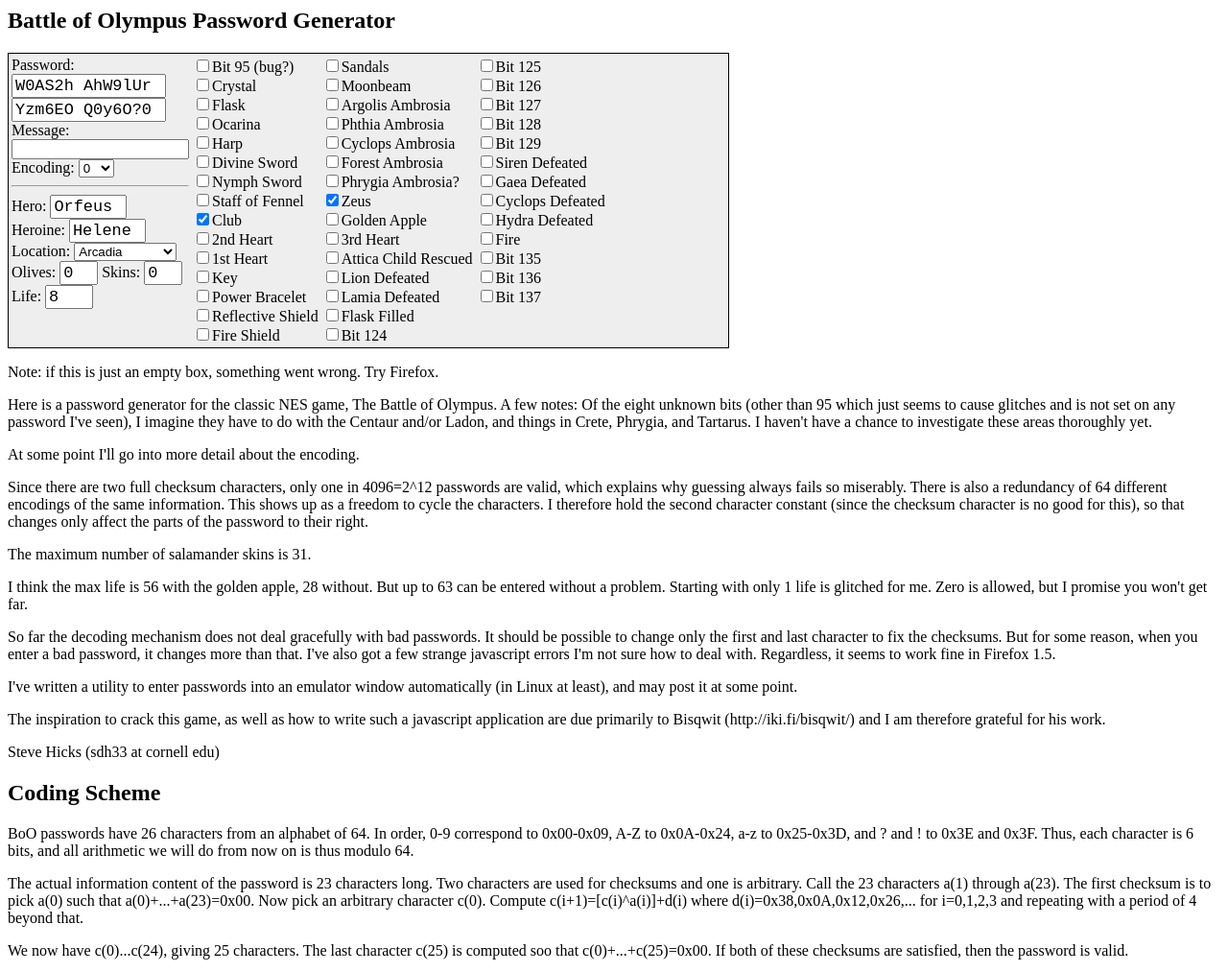
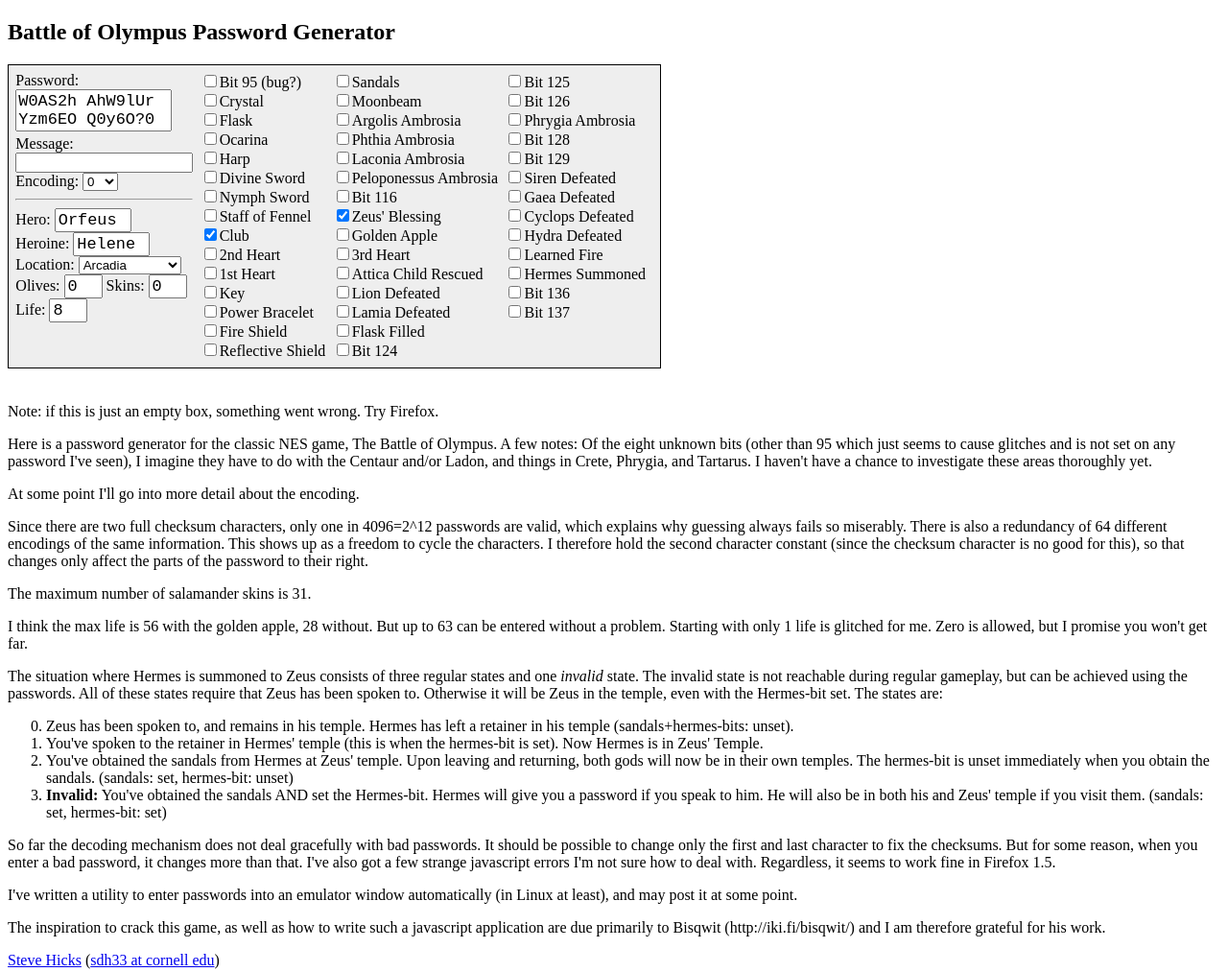
Before and after one commit to shicks/bolympus, a plain HTML site: page index.html in a window 1280 px wide. Shown: the top 1013 px of the page at 96% size. Drawn offline with Linux system fonts and the light colour scheme.

Commit message:
Made some improvements (#1)
* Converted input text to textarea
* Converted the two individual input text forms to a single textarea. As it was, it was impossible to actually enter a code as a whole without failing the checksum.
* Formatted the html
* Added a copyright notice to the html. License in the javascript specified GPL, but not which one. Given the date, I made an assumption that it was GPL3.

* Beaucoup Changes
* Changed the <table> structure to <div> structure.
* Improved stylability.
* Updated some of the documentation. A few bit-descriptors needed corrections as to what they were.
* Added comments to help clarify the code.
* Renamed a few variables here and there.
* Determined what a few of the unknown bits were and explained them.

* Minor Fixes
* Changed the length limit on the amount of life from 3 to 2 decimal characters. This is a six-bit value, so 0-63 are technically valid.
* Fixed location dropbox values. Tartarus 2, Tartarus 3, and Hades at first glance seem fine, but they're glitched. The only valid place in Tartarus was the one listed as Tartarus 1. I removed 2, 3, and Hades to reflect this. If someone really wants to make it so that you can put bad values in, they can re-add up to 7 table entries themselves. However, while entries 0x0a-0x0c seem sort of valid, 0x0d-0x0f are absolutely clearly invalid location table entries.

* Cosmetic Change to code
Added comment about Graeae/Crystal bit.

* Correcting html header to be correct for html5

```diff
--- a/bolympus.js
+++ b/bolympus.js
@@ -6,6 +6,9 @@
     http://www.gnu.org/copyleft/gpl.html
   This notice must remain intact in all copies,
   modified or otherwise.
+
+   Further work and information (C) 2021 JD Fenech
+   under the same license.
 
   The coding algorithm used is explained at
     <write me later>
@@ -31,6 +34,8 @@
   this.chs = function(id,v) { this.gel(id).checked = v>0 }
   this.tx  = function(id)   { return this.gel(id).value }
   this.txs = function(id,v) { this.gel(id).value = v }
+  this.ta  = function(id)	{ return this.gel(id).value.replace(/[^a-zA-Z0-9\?!]/g, '') }
+  this.tas = function(id,v) { this.gel(id).innerHTML = v; this.gel(id).value = v; }
   this.nm  = function(id)   { return parseInt(this.gel(id).value) }
 
   this.dce = function(obj) { return document.createElement(obj) }
@@ -39,9 +44,11 @@
   this.ac  = function(p,c) { p.appendChild(c) }
   this.sa  = function(o,a,v) { o.setAttribute(a,v) }
 
+  this.sanitize_pw = function(v) { return v.replace("/[^"+this.alphabet_regex+"]/g", '') }
+
   this.input_bits = /* start at 95 */
   [ 'Bit 95 (bug?)',
-    'Crystal',
+    'Crystal',			/* Graeae Defeated */
     'Flask',
     'Ocarina',
     'Harp',
@@ -53,18 +60,18 @@
     '1st Heart',
     'Key',
     'Power Bracelet',
+    'Fire Shield',
     'Reflective Shield',
-    'Fire Shield',
     'Sandals',
     'Moonbeam',
-    'Argolis Ambrosia',
-    'Phthia Ambrosia',
-    'Cyclops Ambrosia',
-    'Forest Ambrosia',
-    'Phrygia Ambrosia?',
-    'Zeus',
-    'Golden Apple',
-    '3rd Heart',
+    'Argolis Ambrosia',	/* In Salamander Pit */
+    'Phthia Ambrosia',	/* Near Hephaestus temple */
+    'Laconia Ambrosia',	/* Laconia Cyclops Defeated */
+    'Peloponessus Ambrosia',	/* In Cyclops Lair */
+    'Bit 116',
+    'Zeus\' Blessing',
+    'Golden Apple',	/* Ladon Defeated */
+    '3rd Heart',	/* Minotaur Defeated */
     'Attica Child Rescued',
     'Lion Defeated',
     'Lamia Defeated',
@@ -72,15 +79,15 @@
     'Bit 124',
     'Bit 125',
     'Bit 126',
-    'Bit 127',
+    'Phrygia Ambrosia',
     'Bit 128',
     'Bit 129',
     'Siren Defeated',
     'Gaea Defeated',
     'Cyclops Defeated',
     'Hydra Defeated',
-    'Fire',
-    'Bit 135',
+    'Learned Fire',
+    'Hermes Summoned',
     'Bit 136',
     'Bit 137',
     'Bit 138'];
@@ -95,13 +102,12 @@
     'Phthia',
     'Crete',
     'Phrygia',
-    'Tartarus 1',
-    'Tartarus 2',
-    'Tartarus 3',
-    'Hades' ];
+    'Tartarus'
+     ];
 
-  this.adds = [0x38,0x0a,0x12,0x26];
+  this.key = [0x38,0x0a,0x12,0x26];
   this.letters = '0123456789ABCDEFGHIJKLMNOPQRSTUVWXYZabcdefghijklmnopqrstuvwxyz?!';
+  this.alphabet_regex = 'a-zA-Z0-9\?!';
 
   this.chars = [0,0,0,0,0,0, 0,0,0,0,0,0,0,    /* current value */
 		0,0,0,0,0,0, 0,0,0,0,0,0,0];
@@ -122,11 +128,28 @@
   this.monotext = function(id,size,onchange,value) {
     input = this.text(id,size,value);
     this.sa(input,'style','font-family:monospace;font-size:130%');
-    /* input.onchange = onchange; */
     this.sa(input,'onchange','javascript:'+name+'.'+onchange+'()');
     this.sa(input,'maxlength',size);
     return input;
   }
+
+  this.multitext = function(id,rows,cols,value) {
+    input = this.dcei('textarea',id);
+    this.sa(input,'rows',rows);
+    this.sa(input,'cols',cols);
+    this.sa(input,'spellcheck','false');
+    input.innerHTML = value;
+    return input;
+  }
+  this.multilinetext = function(id,rows,cols,onchange,value) {
+    input = this.multitext(id,rows,cols,value);
+    this.sa(input,'style','font-family:monospace;font-size:130%; resize: none;');
+    this.sa(input,'onkeyup',"this.value = this.value.replace(/[^"+this.alphabet_regex+"\s]/g, ' ')");	//This makes sure the value is in our set.
+    this.sa(input,'onchange','javascript:'+name+'.'+onchange+'()');
+    this.sa(input,'maxlength',rows*cols+1);	// The extra 1 accounts for a space between the second and third groups.
+    return input;
+  }
+
   this.messagetext = function(id,size) {
     input = this.text(id,size,'');
     this.sa(input,'readonly','1');
@@ -141,7 +164,6 @@
       this.ac(input,opt);
     }
     this.sa(input,'onchange','javascript:'+name+'.'+onchange+'()');
-    /* input.onchange = onchange; */
     return input;
   }
   this.bitbox = function(num,text,onchange) {
@@ -150,7 +172,6 @@
     this.sa(input,'value',0);
     this.sa(input,'type','checkbox');
     this.sa(input,'onchange','javascript:'+name+'.'+onchange+'()');
-    /* input.onchange = onchange; */
     /* maybe use a label with name/for pair... */
     this.ac(sp,input);
     this.ac(sp,this.dct(text));
@@ -158,32 +179,54 @@
   }
 
   this.write_form = function() {
-    tab = this.dce('table');
-    tr = this.dce('tr');
-    td = this.dce('td');
+    tab = this.dce('div'); // Overall table
+    tr = this.dce('div'); // A row
+    td = this.dce('div'); // A cell
     br = this.dce('br');
-    this.sa(td,'valign','top');
-    this.sa(td,'nowrap','nowrap');
+
+	// Set the table information
+	this.sa(tab,'style','width:max-content;');
+	this.sa(tab,'id','T1');
+
+	style = this.dce('style');	// Add style.
+	this.sa(style,'type','text/css');
+	this.ac(style,this.dct('.bolym_col { float:left; margin-right:1ex; }'));
+	this.ac(tab,style);
+
+	// Set the current row information.
+	this.sa(tr,'style','width:max-content;clear:both;');
+	/* We really only need one row, but I'm keeping it this way
+	   so we could add another if we wanted. */
+
+    // Set the cell information
+    this.sa(td,'class','bolym_col');
+
+    // Password Text
     this.ac(td,this.dct('Password:'));
     this.ac(td,br);
-    this.ac(td,this.monotext('l1','14','decode()',
-			     '000000 0000000'));
-    this.ac(td,br.cloneNode(false));
-    this.ac(td,this.monotext('l2','14','decode()',
-			     '000000 0000000'));
-    this.ac(td,br.cloneNode(false));
+
+	// New Password Display
+	this.ac(td,this.multilinetext('l1','2','14','decode()',
+			     '012345 6789ABC DEFGHI JKLMNOP'));
+	this.ac(td,br.cloneNode(false));
+
+	// Message Display
     this.ac(td,this.dct('Message:'));
     this.ac(td,br.cloneNode(false));
     this.ac(td,this.messagetext('msg',20));
     this.ac(td,br.cloneNode(false));
 
+	// Encoding Selection
     nums=[];
     for (var i=0;i<64;++i) { nums.push(i.toString()); }
     this.ac(td,this.dct('Encoding: '));
     this.ac(td,this.select('enc',nums,'encode()'));
     this.ac(td,br.cloneNode(false));
+
+	// Visual Separator
     this.ac(td,this.dce('hr'));
 
+	// Player-set Names
     this.ac(td,this.dct('Hero: '));
     this.ac(td,this.monotext('name1','6','encode()','Orfeus'));
     this.ac(td,br.cloneNode(false));
@@ -191,24 +234,29 @@
     this.ac(td,this.monotext('name2','6','encode()','Helene'));
     this.ac(td,br.cloneNode(false));
 
+	// Start Location
     this.ac(td,this.dct('Location: '));
     this.ac(td,this.select('loc',this.input_locations,'encode()'));
     this.ac(td,br.cloneNode(false));
 
+	// Set Currency/Olives
     this.ac(td,this.dct('Olives: '));
     this.ac(td,this.monotext('olives','2','encode()','0'));
+
+	// Set Salamander Skins
     this.ac(td,this.dct(' Skins: '));
     this.ac(td,this.monotext('skins','2','encode()','0'));
     this.ac(td,br.cloneNode(false));
+
+	// Set Max Life
     this.ac(td,this.dct('Life: '));
-    this.ac(td,this.monotext('life','3','encode()','8'));
+    this.ac(td,this.monotext('life','2','encode()','8'));
     this.ac(td,br.cloneNode(false));
     this.ac(tr,td);
 
     /* New column */
-    td = this.dce('td');
-    this.sa(td,'valign','top');
-    this.sa(td,'nowrap','nowrap');
+    td = this.dce('div'); // A cell
+    this.sa(td,'class','bolym_col');
 
     colsize = 0;
     max_colsize = 14;
@@ -216,9 +264,8 @@
 	this.ac(td,this.bitbox(i,this.input_bits[i-95],'encode()'));
 	if (++colsize>max_colsize) {
 	    this.ac(tr,td);
-	    td = this.dce('td');
-	    this.sa(td,'valign','top');
-	    this.sa(td,'nowrap','nowrap');
+	    td = this.dce('div'); // A cell
+	    this.sa(td,'class','bolym_col');
 	    colsize = 0;
 	} else {
 	    this.ac(td,br.cloneNode(false));
@@ -368,12 +415,12 @@
     for (var i=0;i<24;++i) {
       xor = this.gr(6*i-6,6);
       msg += (xor.toString(16) + ' ');
-      add = this.adds[i%4];
+      add = this.key[i%4];
       cur = ((cur^xor)+add)&63;
       this.chars[i+1] = cur;
       sum -= cur;
     }
-    //    alert(msg);
+
     sum &= 63;
     this.chars[25] = sum;
   }
@@ -382,11 +429,11 @@
     var sum = 0;
     var msg = '';
     for (var i=0;i<24;++i) {
-      this.sr(6*i-6,6,this.chars[i]^((this.chars[i+1]-this.adds[i%4])&63));
+      this.sr(6*i-6,6,this.chars[i]^((this.chars[i+1]-this.key[i%4])&63));
       sum += this.chars[i];
       msg += this.gr(6*i-6,6).toString(16)+' ';
     }
-    //    alert(msg);
+
     sum += this.chars[24]+this.chars[25];
 
     return sum;
@@ -397,21 +444,19 @@
     for (var n=0;n<26;++n) {
       s += this.letters.charAt(this.chars[n]);
     }
-    this.txs('l1', s.substr(0, 6)+ ' ' + s.substr( 6,7))
-    this.txs('l2', s.substr(13,6)+ ' ' + s.substr(19,7))
+
+    this.tas('l1', s.substr(0, 6)+ ' ' + s.substr( 6,7)+ ' ' + s.substr(13,6)+ ' ' + s.substr(19,7))
   }
 
   this.decode = function() {
     var error = 0;
     var message = '';
-    var l1 = this.tx('l1');
-    var l2 = this.tx('l2');
-    for(var n=0; n<7; ++n) {
-      if (n!=7) this.chars[n] = this.letters.indexOf(l1.charAt(n));
-      this.chars[n+6] = this.letters.indexOf(l1.charAt(n+7));
-      if (n!=7) this.chars[n+13] = this.letters.indexOf(l2.charAt(n));
-      this.chars[n+19] = this.letters.indexOf(l2.charAt(n+7));
+    var l1 = this.ta('l1');
+
+    for(var n=0; n<26; ++n) {
+      this.chars[n] = this.letters.indexOf(l1.charAt(n));
     }
+
     if (this.unroll_info()!=0) {
       error |= 2;
       message = 'Bad checksum(s). ';
@@ -462,9 +507,8 @@
       this.txs('msg','Failed checksum');
 //       recovering=1;
 //       this.encode();
-      this.calculate_password();
-      this.updatepassword();
+//      this.calculate_password();
+//      this.updatepassword();
     }
-    //    alert(error);
   }
 }
--- a/index.html
+++ b/index.html
@@ -1,23 +1,51 @@
-<html><head><title>Battle of Olympus</title></head><body>
+<!DOCTYPE html>
+<html lang="en-US">
+   <!--	Copyright (C) Stephen Hicks 2006
+		Permission to copy or modify is granted under the
+		GNU General Public License available at
+			http://www.gnu.org/copyleft/gpl.html
+		This notice must remain intact in all copies,
+		modified or otherwise.
+
+        Further work and information (C) 2021 JD Fenech
+        under the same license.
+
+		The coding algorithm used is explained at
+			<write me later>
+
+		Based heavily on the following work:
+			Metroid password generator / decoder
+			Copyright (C) 1992,2004 Joel Yliluoma (http://iki.fi/bisqwit/)
+			Written for http://bisqwit.iki.fi/nesvideos/PasswordGenerators.html
+			Permission to copy and modify is granted under the following terms:
+				The copyright notice is kept unmodified
+				No attempts are made to prevent anyone downloading the source code
+
+		Reverse engineering by unknown - algorithm copied from SnowBro's doc
+	-->
+   <head>
+      <meta charset="utf-8">
+      <title>Battle of Olympus</title>
+   </head>
+   <body>
       <h2>Battle of Olympus Password Generator</h2>
-<div style='border:1pt solid black;background-color:#eee;width:750px;' id='bolym'></div>
+      <div style="display: inline-block; border:1pt solid black;background-color:#eee;padding:1ex;" id='bolym'>
       <script type='text/javascript' src='bolympus.js'></script>
       <script type='text/javascript'><!--
          bolym=new bolyminput('bolym');bolym.write_form();
-  setTimeout('bolym.defaults()',30); //--></script>
-
+         setTimeout('bolym.defaults()',30); //-->
+      </script>
+      </div>
+      <div id='main_text' style='clear:both; padding-top:1em;'>
       <p>Note: if this is just an empty box, something went wrong.  Try
          Firefox.
-
       <p>Here is a password generator for the classic NES game,
          The Battle of Olympus.  A few notes:
          Of the eight unknown bits (other than 95 which just seems to cause glitches
          and is not set on any password I've seen), I imagine they have to do
          with the Centaur and/or Ladon, and things in Crete, Phrygia, and Tartarus.
          I haven't have a chance to investigate these areas thoroughly yet.
-
       <p>At some point I'll go into more detail about the encoding.
-
       <p>Since there are two full checksum characters, only one in 4096=2^12
          passwords are valid, which explains why guessing always fails so
          miserably.  There is also a redundancy of 64 different encodings of
@@ -25,12 +53,22 @@
          I therefore hold the second character constant (since the checksum character
          is no good for this), so that changes only affect the parts of the password
          to their right.
-
       <p>The maximum number of salamander skins is 31.
-
       <p>I think the max life is 56 with the golden apple, 28 without.  But
          up to 63 can be entered without a problem.  Starting with only 1 life
          is glitched for me.  Zero is allowed, but I promise you won't get far.
+      <p>The situation where Hermes is summoned to Zeus consists of three regular
+         states and one <em>invalid</em> state. The invalid state is not reachable
+         during regular gameplay, but can be achieved using the passwords. All of
+         these states require that Zeus has been spoken to. Otherwise it will be
+         Zeus in the temple, even with the Hermes-bit set.
+         The states are:
+         <ol start='0'>
+            <li>Zeus has been spoken to, and remains in his temple. Hermes has left a retainer in his temple (sandals+hermes-bits: unset).
+            <li>You've spoken to the retainer in Hermes' temple (this is when the hermes-bit is set). Now Hermes is in Zeus' Temple.
+            <li>You've obtained the sandals from Hermes at Zeus' temple. Upon leaving and returning, both gods will now be in their own temples. The hermes-bit is unset immediately when you obtain the sandals. (sandals: set, hermes-bit: unset)
+            <li><strong>Invalid:</strong> You've obtained the sandals AND set the Hermes-bit. Hermes will give you a password if you speak to him. He will also be in both his and Zeus' temple if you visit them. (sandals: set, hermes-bit: set)
+         </ol>
 
       <p>So far the decoding mechanism does not deal gracefully with bad
          passwords.  It should be possible to change only the first and
@@ -38,36 +76,30 @@
          you enter a bad password, it changes more than that.  I've also
          got a few strange javascript errors I'm not sure how to deal with.
          Regardless, it seems to work fine in Firefox 1.5.
-
       <p>I've written a utility to enter passwords into an emulator
          window automatically (in Linux at least), and may post it at some
          point.
-
       <p>The inspiration to crack this game, as well as how to write such
          a javascript application are due primarily to Bisqwit
          (http://iki.fi/bisqwit/) and I am therefore grateful for his work.
-
-<p>Steve Hicks (sdh33 at cornell edu)
-
+      <p><a href="http://pages.physics.cornell.edu/~shicks/bolympus.html">Steve Hicks</a> (<a href="mailto:sdh33@cornell.edu">sdh33 at cornell edu</a>)
       <h2>Coding Scheme</h2>
       <p>BoO passwords have 26 characters from an alphabet of 64.  In order,
          0-9 correspond to 0x00-0x09, A-Z to 0x0A-0x24, a-z to 0x25-0x3D, and
          ? and ! to 0x3E and 0x3F.  Thus, each character is 6 bits, and all arithmetic
          we will do from now on is thus modulo 64.
-
       <p>The actual information content of the password is 23 characters long.
          Two characters are used for checksums and one is arbitrary.  Call the
          23 characters a(1) through a(23).  The first checksum is to pick a(0) such that
          a(0)+...+a(23)=0x00.  Now pick an arbitrary character c(0).  Compute c(i+1)=[c(i)^a(i)]+d(i)
          where d(i)=0x38,0x0A,0x12,0x26,... for i=0,1,2,3 and repeating with a period of
          4 beyond that.
-
       <p>We now have c(0)...c(24), giving 25 characters.  The last character c(25) is
          computed soo that c(0)+...+c(25)=0x00.  If both of these checksums are satisfied,
          then the password is valid.
-
       <p>Regarding the value of each bit, use the following chart (in case the javascript doesn't show up):
-<ul><li>0-3: location
+      <ul>
+         <li>0-3: location
          <li>4-7: olives in BCD, ones place
          <li>8-11: olives in BCD, tens place
          <li>12-16: salamander skins
@@ -86,15 +118,15 @@
          <li>105: 1st Heart
          <li>106: Key
          <li>107: Power Bracelet
-<li>108: Reflective Shield
-<li>109: Fire Shield
+         <li>108: Fire Shield
+         <li>109: Reflective Shield
          <li>110: Sandals
          <li>111: Moonbeam
          <li>112: Argolis Ambrosia
          <li>113: Phthia Ambrosia
-<li>114: Cyclops Ambrosia
-<li>115: Forest Ambrosia
-<li>116: Phrygia Ambrosia?
+         <li>114: Laconia Ambrosia/Laconia Cyclops Defeated
+         <li>115: Peloponessus Ambrosia
+         <li>116: Unknown
          <li>117: Zeus
          <li>118: Golden Apple
          <li>119: 3rd Heart
@@ -102,15 +134,17 @@
          <li>121: Lion Defeated
          <li>122: Lamia Defeated
          <li>123: Flask Filled
-<li>124-129: unknown
+         <li>124-126: Unknown
+         <li>127: Phrygia Ambrosia
+         <li>128-129: Unknown
          <li>130: Siren Defeated
          <li>131: Gaea Defeated
          <li>132: Cyclops Defeated
          <li>133: Hydra Defeated
-<li>134: Fire
-<li>135-136: unknown
+         <li>134: Fire Obtained
+         <li>135: Hermes Summoned by Zeus
+         <li>136-138: Unknown
       </ul>
-
       <p>A note about how I figured this out:
          I began with a list of all 64
          null passwords (names 000000 and not collecting any items - FCEU's "~"
@@ -130,6 +164,6 @@
          pattern.  The checksums were pretty easy since all the characters just
          add to zero, and it was obvious where they were by how passwords
          always changed the first and last characters.
-
-
-</body></html>
+         </div>
+   </body>
+</html>
```
Also changed, not shown: 2 other files. Lines whose indentation alone changed are shown as unchanged.
